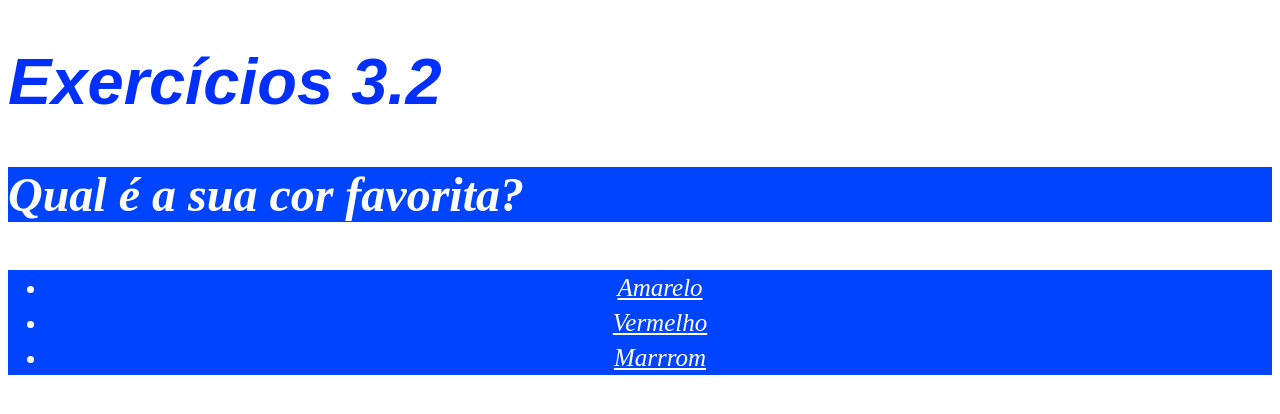
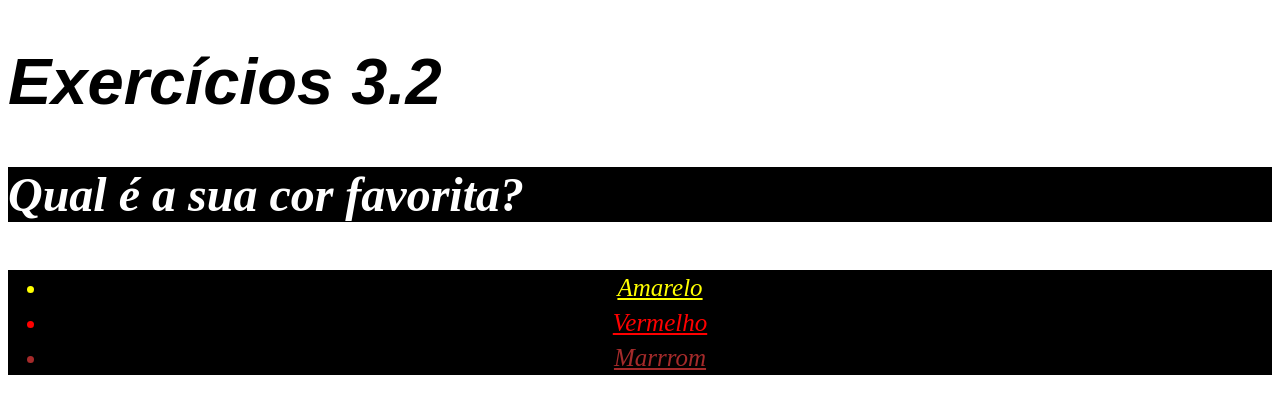
Before and after one commit to LucasRosa53/trybe-exercicio, a plain HTML site: page fundamentos/secao-03-html-css/dia02-html-css/index.html in a window 1280 px wide. Drawn offline with Linux system fonts and the light colour scheme.

Commit message:
gerado id e cores

```diff
--- a/fundamentos/secao-03-html-css/dia02-html-css/index.html
+++ b/fundamentos/secao-03-html-css/dia02-html-css/index.html
@@ -9,7 +9,7 @@
 
                 h1 {
             font-size: 65px;
-            color: rgb(0, 47, 255);
+            color: rgb(0, 0, 0);
         }
 
         ul {
@@ -17,7 +17,7 @@
             background-color: rgb(0, 238, 255);
         }
         .cores-mesmo-tempo {
-            background-color: rgb(0, 68, 255);
+            background-color: rgb(0, 0, 0);
         }
 
         h1 {
@@ -51,6 +51,9 @@
 
         }
 
+        #amarelo {color: yellow;}
+        #vermelho {color: red;}
+        #marrom {color: brown;}
     </style>
 </head>
 <body>
@@ -60,9 +63,9 @@
     <p class="cores-mesmo-tempo">Qual é a sua cor favorita?</p>
 
     <ul class="cores-mesmo-tempo">
-        <li>Amarelo</li>
-        <li>Vermelho</li>
-        <li>Marrrom</li>
+        <li id="amarelo">Amarelo</li>
+        <li id="vermelho">Vermelho</li>
+        <li id="marrom">Marrrom</li>
     </ul>
 </body>
 </html>
```
